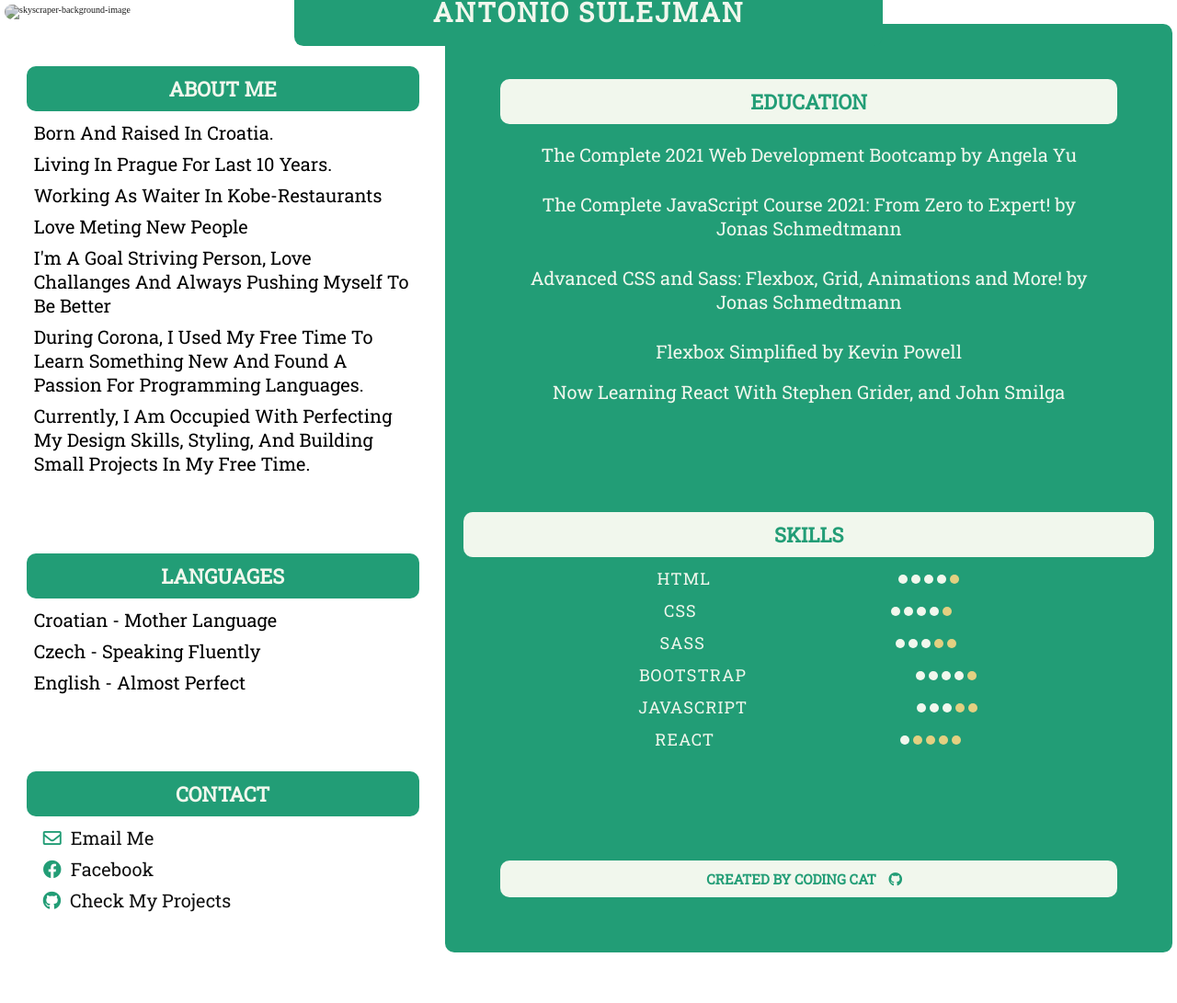
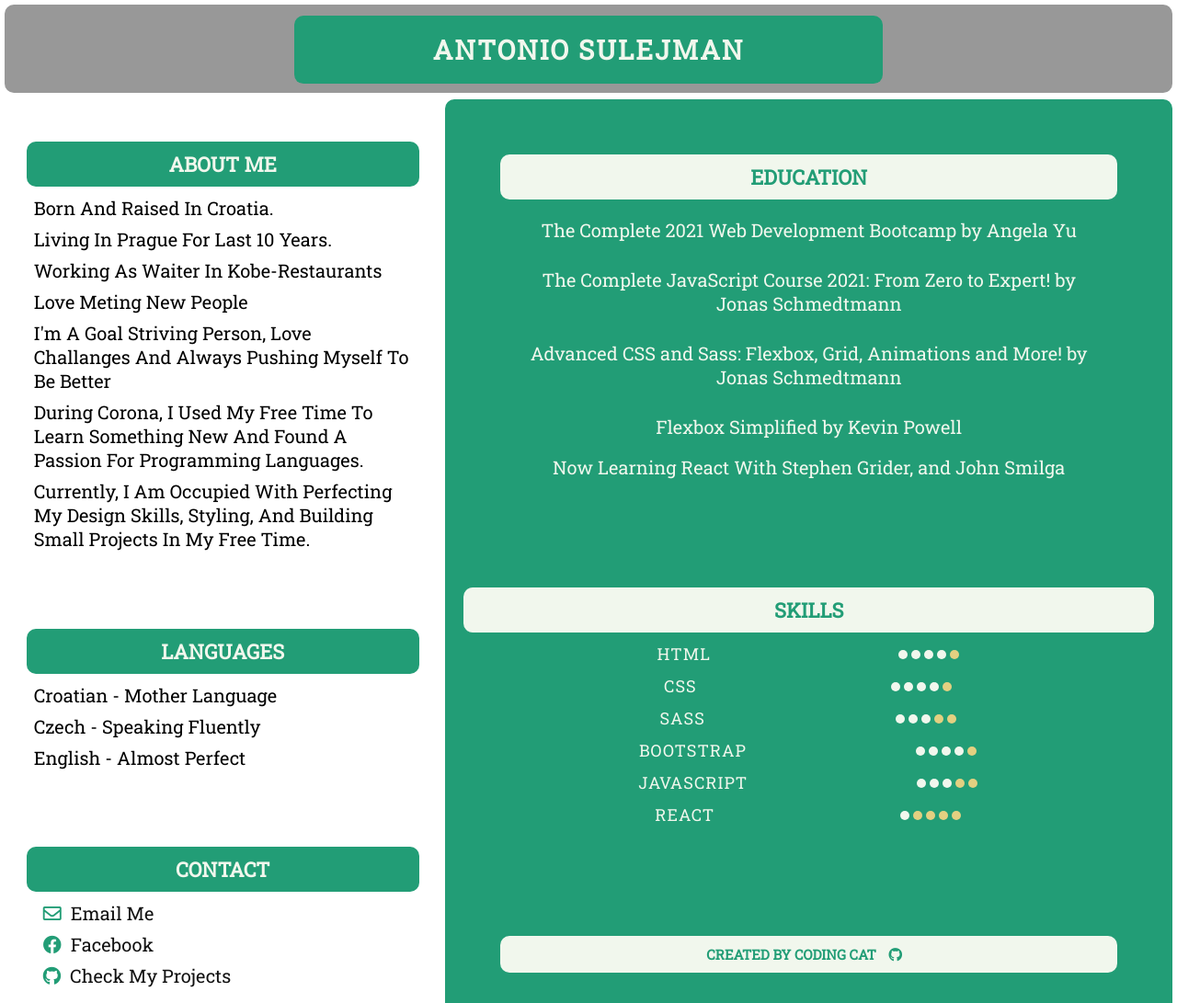
Before and after one commit to codingCat-dev/CV-Resume-Site-Final-ENG, a plain HTML site: page index.html in a window 1280 px wide. Shown: the top 1091 px of the page at 92% size. Before the commit the page ends 1036 px from the top, so only its background shows below. Drawn offline with Linux system fonts and the light colour scheme; the site is published under a folder, as on GitHub Pages, so addresses that start at the root find nothing.

Commit message:
Update index.html

```diff
--- a/index.html
+++ b/index.html
@@ -17,7 +17,7 @@
   </head>
   <body>
     <nav>
-      <img class="title-image" src="/img/image1.jpg" alt="skyscraper-background-image" />
+      <img class="title-image" src="img/image1.jpg" alt="skyscraper-background-image" />
       <div class="name-container">
         <div class="name-box">
           <h3>Antonio Sulejman</h3>
```
